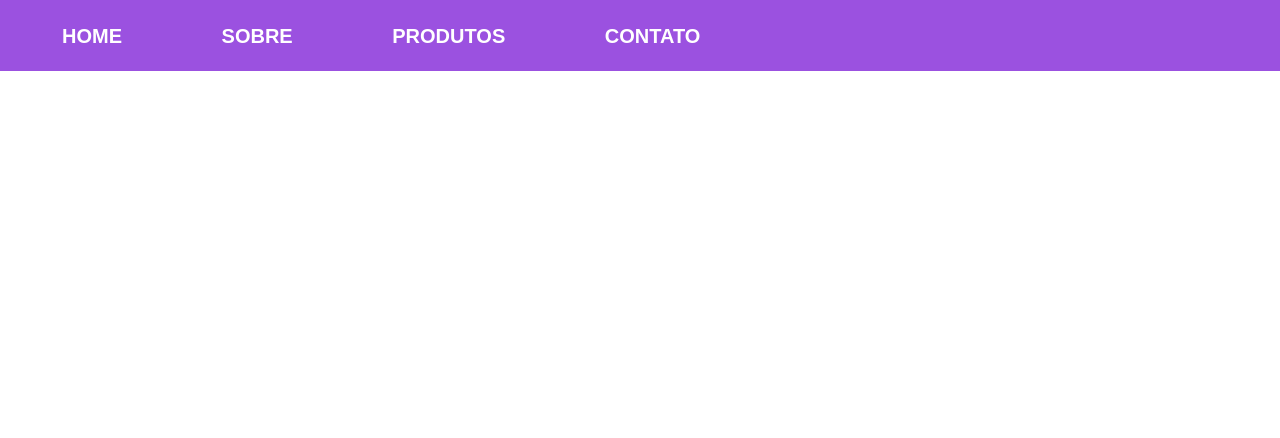
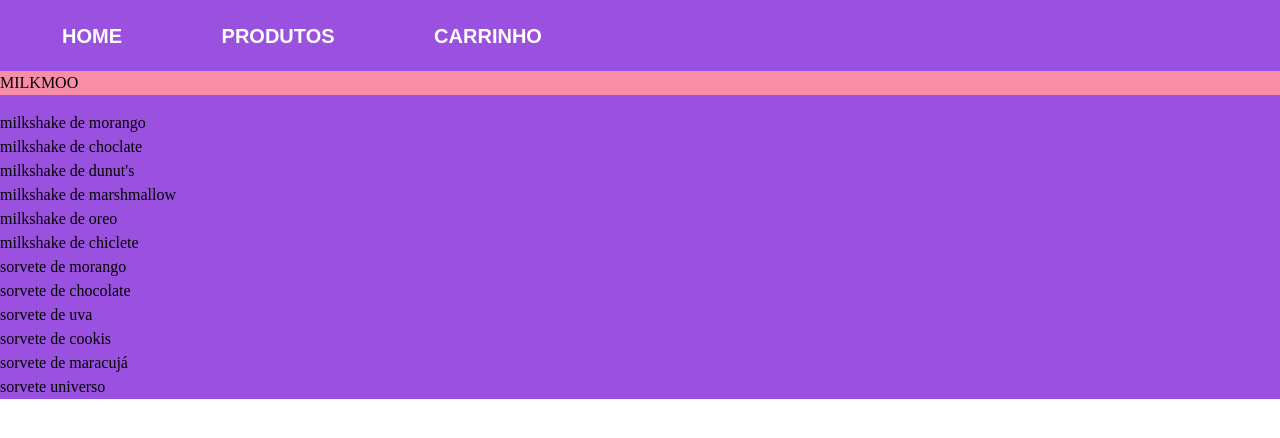
Before and after one commit to nicolycruzbogarin/ep3, a plain HTML site: page index.html in a window 1280 px wide. Shown: the part 226-664 px from the top of the page. Drawn offline with Linux system fonts and the light colour scheme.

Commit message:
Add files via upload

```diff
--- a/index.html
+++ b/index.html
@@ -5,29 +5,49 @@
     <meta http-equiv="X-UA-Compatible" content="IE=edge">
     <link rel="shortcut icon" href="" type="image/x-icon">
     <meta name="viewport" content="width=device-width, initial-scale=1.0">
-    <title>Milkmoo</title>
+    <title> 🍨 milkmoo</title>
     <link rel="stylesheet" href="style.css">
 </head>
 <body>
     <header>
-
-
     <div>
         <a href="index.html">
             <img class="logotipo" src="Milkmoo_logotipo.jpeg" alt="Milkmoo logotipo">
         </a>
         <nav>
             <ul class="nav-menu">
-                <li class="menu-item-object"><a href="index.html" class="item">Home</a></li>
-                <li class="menu-item-object"><a href="index.html" class="item">Sobre</a></li>
-                <li class="menu-item-object"><a href="index.html" class="item">Produtos</a></li>
-                <li class="menu-item-object"><a href="index.html" class="item">Contato</a></li>
+                <li class="menu-item-object"><a href="=index.html" class="item">home</a></li>
+                <li class="menu-item-object"><a href="=index.html" class="item">produtos</a></li>
+                <li class="menu-item-object"><a href="=index.html" class="item">carrinho</a></li>
             </ul>
+            </nav>
         </nav>
-        </header>
-    </div>
-    <aside></aside>
-    <main></main>
-    <footer></footer>
-</body>
-</html>
+    </aside>
+    <main>
+        <p class="item-heading-title">MILKMOO</p>
+    </main>
+        </head>
+        <body>
+            <section class="elemento_mae">
+                <div class="elemento_filho_1">milkshake de morango</div>
+                <div class="elemento_filho_2">milkshake de choclate</div>
+                <div class="elemento_filho_3">milkshake de dunut's</div>
+            </section>
+        </body>
+        <section class="elemento_mae">
+            <div class="elemento_filho_1">milkshake de marshmallow</div>
+            <div class="elemento_filho_2">milkshake de oreo</div>
+            <div class="elemento_filho_3">milkshake de chiclete</div>
+        </section>
+        </nav>
+        <section class="elemento_mae">
+            <div class="elemento_filho_1">sorvete de morango</div>
+            <div class="elemento_filho_2">sorvete de chocolate</div>
+            <div class="elemento_filho_3">sorvete de uva</div>
+        </section>
+         </nav>
+         <section class="elemento_mae">
+            <div class="elemento_filho_1">sorvete de cookis</div>
+            <div class="elemento_filho_2">sorvete de maracujá</div>
+            <div class="elemento_filho_3">sorvete universo</div>
+        </section>
```
